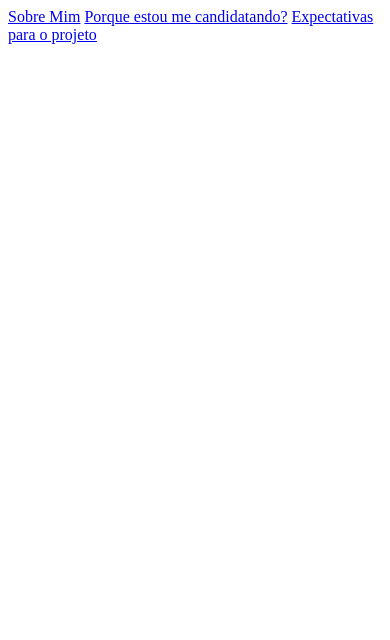
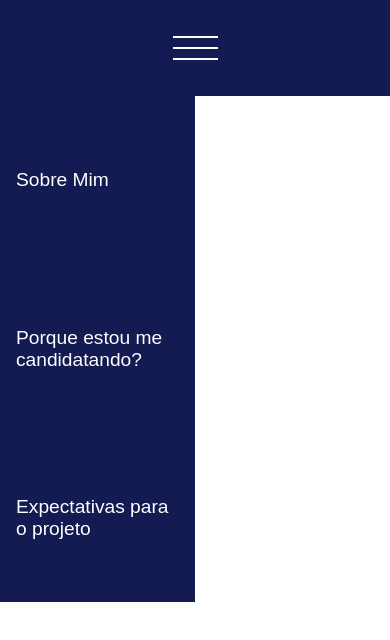
Before and after one commit to iuri-veras/iuri-veras.github.io, a plain HTML site: page index.html in a window 390 px wide. Drawn offline with Linux system fonts and the light colour scheme.

Commit message:
Criei a primeira versão da barra de navegação com HTML e CSS

```diff
--- a/index.html
+++ b/index.html
@@ -5,12 +5,22 @@
     <meta http-equiv="X-UA-Compatible" content="IE=edge">
     <meta name="viewport" content="width=device-width, initial-scale=1.0">
     <title>Tarefa Prática</title>
+    <link rel="stylesheet" href="style.css">
 </head>
 <body>
-    <nav>
-        <a href="#sobre">Sobre Mim</a>
-        <a href="#motivos">Porque estou me candidatando?</a>
-        <a href="#expectativas">Expectativas para o projeto</a>
-    </nav>
+    <div class="container">
+        <nav>
+            <div class="links open-menu">
+                <a href="#sobre">Sobre Mim</a>
+                <a href="#motivos">Porque estou me candidatando?</a>
+                <a href="#expectativas">Expectativas para o projeto</a>
+            </div>
+            <div class="menu-icon">
+                <div class="line"></div>
+                <div class="line"></div>
+                <div class="line"></div>
+            </div>
+        </nav>
+    </div>
 </body>
 </html>
--- a/style.css
+++ b/style.css
@@ -0,0 +1,89 @@
+*{
+    margin: 0;
+    padding: 0;
+    box-sizing: border-box;
+}
+
+.container{
+    height: 100%;
+}
+
+nav{
+    background-color: #141A52;
+    height: 6rem;
+
+    display: flex;
+    justify-content: center;
+    align-items: center;
+}
+
+.links{
+    height: 100%;
+    width: 100%;
+
+    display: flex;
+    justify-content: space-around;
+}
+
+a{
+    display: inline-flex;
+    height: 100%;
+
+    align-items: center;
+
+    text-decoration: none;
+    color: white;
+
+    font-size: 1.2rem;
+
+    font-family: sans-serif;
+
+    padding: 0 1rem;
+}
+
+a:hover{
+    background-color: black;
+}
+
+/* Icone de Menu */
+
+.menu-icon{
+    display: none;
+    justify-content: space-between;
+    align-items: center;
+    flex-direction: column;
+
+    height: 25%;
+
+    cursor: pointer;
+}
+
+.line{
+    width: 45px;
+    height: 2px;
+    background-color: white;
+}
+
+@media (max-width: 850px){
+
+    .menu-icon{
+        display: flex;
+    }
+
+    .links{
+        display: none;
+    }
+
+    .open-menu{
+        display: flex;
+        flex-direction: column;
+        height: 60vh;
+        width: 50%;
+
+        position: absolute;
+        top: 6rem;
+        left: 0;
+
+        background-color: #141A52;
+    }
+}
```
